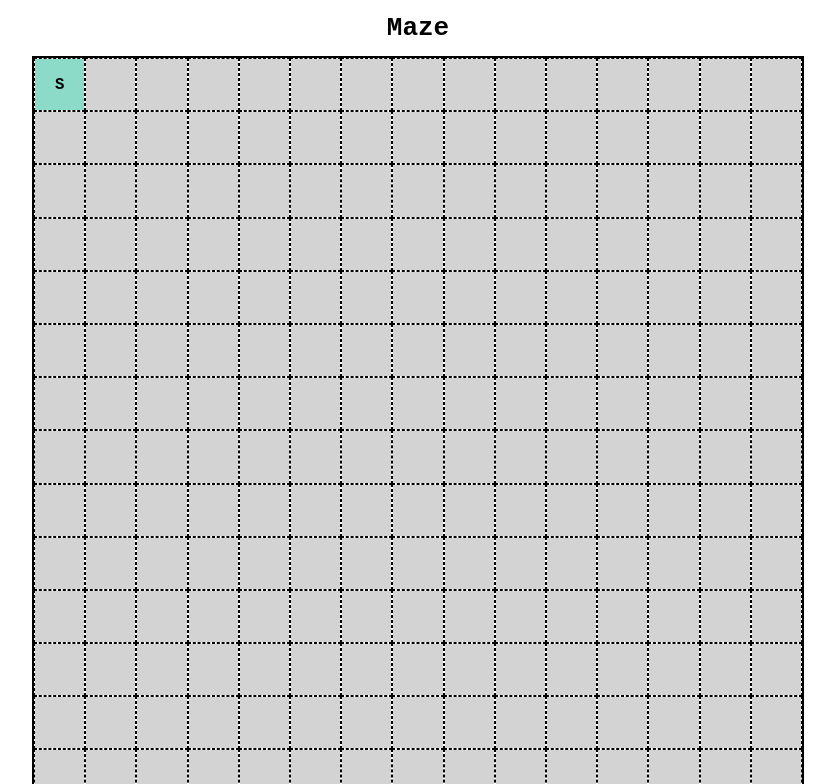
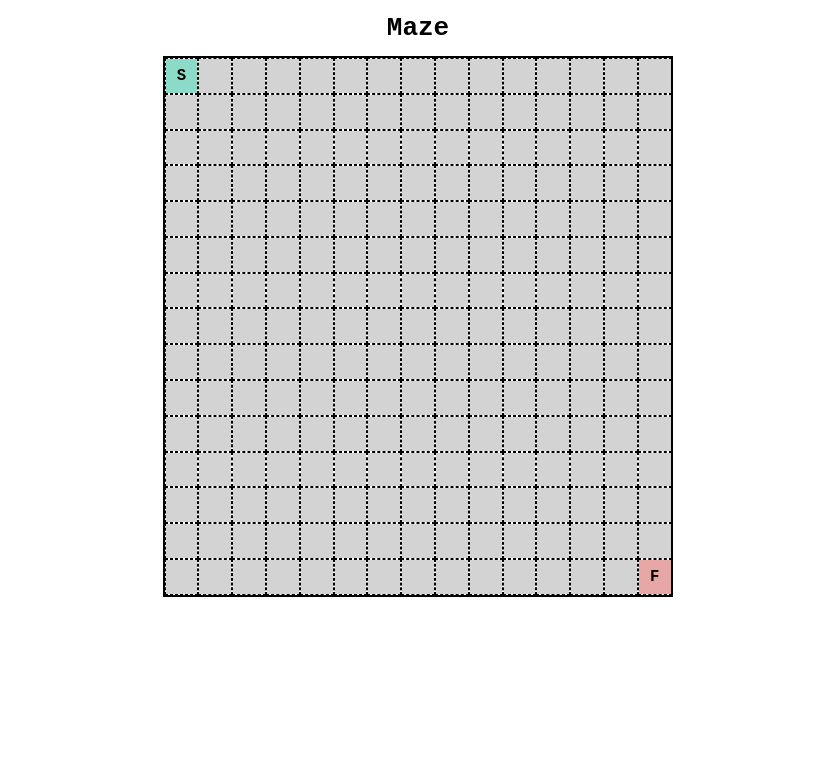
Before and after one commit to Thenlie/pathfinder, a Vue app: page / in a window 1536 px wide. Shown: the top 784 px of the page, without its empty margins (350-1185 px from the left). Built offline with nearby package versions, Linux system fonts and the light colour scheme.

Commit message:
Added media queries

```diff
--- a/src/components/Maze.vue
+++ b/src/components/Maze.vue
@@ -35,7 +35,7 @@
     }
 
     .maze {
-        width: 50%;
+        width: 75%;
         margin: 1em auto;
         text-align: center;
         border: 2px solid black;
@@ -46,7 +46,7 @@
     }
 
     .maze-cell-container {
-        border: black 1px dashed;
+        border: black 1px solid;
         position: relative;
     }
 
@@ -73,4 +73,19 @@
     .maze-row:last-child  .maze-cell-container:last-child .maze-cell {
         background-color: #E7A7A7;
     }
+
+    @media screen and (min-width: 900px) {
+        .maze {
+            width: 50%;
+        }
+        .maze-cell-container {
+            border: black 1px dashed;
+        }
+    }
+
+    @media screen and (min-width: 1500px) {
+        .maze {
+            width: 33%;
+        }
+    }
 </style>
```
